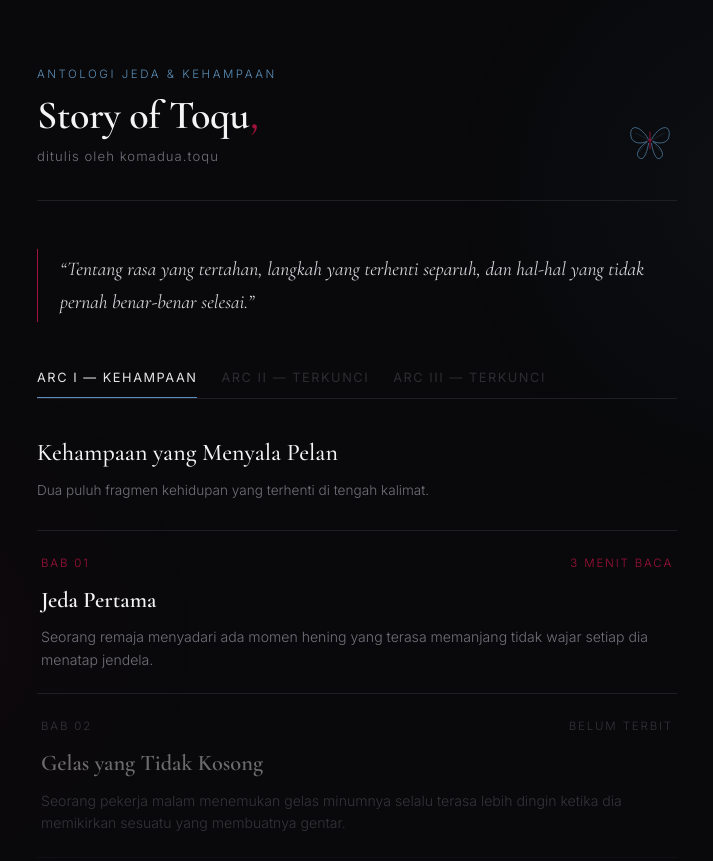
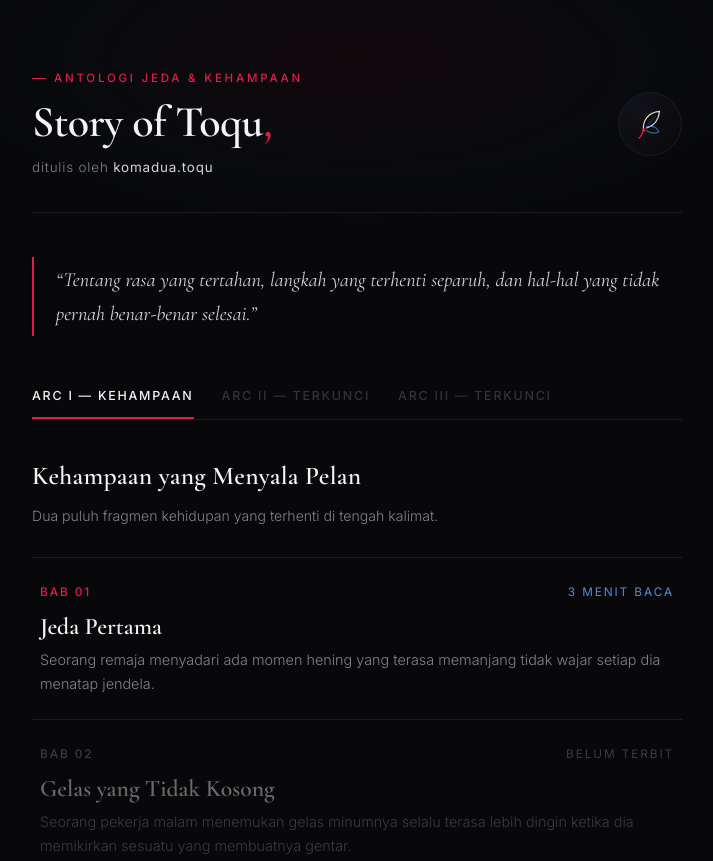
Before and after one commit to toqunata/story_of_toqu, a plain HTML site: page index.html in a window 1280 px wide. Shown: the top 861 px of the page, without its empty margins (283-996 px from the left). Drawn offline with nearby package versions, Linux system fonts and the light colour scheme.

Commit message:
Update index.html

```diff
--- a/index.html
+++ b/index.html
@@ -6,139 +6,161 @@
   <title>Story of Toqu — komadua.toqu</title>
   <link rel="preconnect" href="https://fonts.googleapis.com">
   <link rel="preconnect" href="https://fonts.gstatic.com" crossorigin>
-  <link href="https://fonts.googleapis.com/css2?family=Cormorant+Garamond:ital,wght@0,500;0,600;1,400;1,600&family=Inter:wght@300;400;500&display=swap" rel="stylesheet">
+  <link href="https://fonts.googleapis.com/css2?family=Cormorant+Garamond:ital,wght@0,500;0,600;0,700;1,400;1,600&family=Inter:wght@300;400;500;600&display=swap" rel="stylesheet">
   <style>
     :root {
-      --bg: #09090B;
-      --surface: #0F0F12;
-      --surface-hover: #141418;
-      --text-main: #E4E4E7;
-      --text-muted: #71717A;
-      --cobalt: #5B8FB9;      /* Biru baja dingin & sunyi */
-      --oxblood: #9F1239;     /* Merah anggur gelap & getir */
-      --border: #1E1E24;
+      --bg: #08080A;
+      --surface: #0E0E12;
+      --surface-elevated: #141419;
+      --text-primary: #F4F4F6;
+      --text-secondary: #D4D4D8;
+      --text-muted: #82828E;
+
+      /* Palet Utama: Merah Getir yang Terbaca Tajam + Aksen Biru Baja Sangat Tipis */
+      --crimson: #E11D48;         /* Kontras tinggi untuk sub-bab & penanda penting */
+      --crimson-soft: rgba(225, 29, 72, 0.14);
+      --steel-blue: #60A5FA;      /* Biru dingin hanya sebagai aksen mikro */
+      --steel-muted: #475569;
+      --border: #1C1C22;
+      --border-hover: #2E2E38;
     }
 
     * { box-sizing: border-box; margin: 0; padding: 0; }
 
     body {
       background-color: var(--bg);
-      color: var(--text-main);
+      color: var(--text-primary);
       font-family: 'Inter', sans-serif;
       font-weight: 300;
-      line-height: 1.8;
+      line-height: 1.85;
       -webkit-font-smoothing: antialiased;
       padding: 0 24px;
       position: relative;
       overflow-x: hidden;
     }
 
-    /* Pencahayaan Dramatis Sangat Halus di Latar */
+    /* Atmosfer Pencahayaan Gelap Dramatis */
     body::before {
       content: "";
       position: fixed;
-      top: -20%; right: -10%;
-      width: 55vw; height: 55vw;
-      background: radial-gradient(circle, rgba(91, 143, 185, 0.05) 0%, transparent 65%);
-      pointer-events: none;
-      z-index: 0;
-    }
-    body::after {
-      content: "";
-      position: fixed;
-      bottom: -20%; left: -10%;
-      width: 50vw; height: 50vw;
-      background: radial-gradient(circle, rgba(159, 18, 57, 0.04) 0%, transparent 65%);
+      top: -15%; left: 50%;
+      transform: translateX(-50%);
+      width: 70vw; height: 45vh;
+      background: radial-gradient(ellipse at center, rgba(225, 29, 72, 0.045) 0%, rgba(96, 165, 250, 0.02) 45%, transparent 75%);
       pointer-events: none;
       z-index: 0;
     }
 
-    /* Progress Bar Sehelai Rambut */
+    /* Progress Bar Sehelai Rambut (Biru Baja ke Merah Crimson) */
     #progress-container {
       position: fixed;
       top: 0; left: 0;
       width: 100%; height: 2px;
-      background: transparent;
+      background: rgba(255, 255, 255, 0.03);
       z-index: 100;
       display: none;
     }
     #progress-bar {
       height: 100%;
       width: 0%;
-      background: linear-gradient(90deg, var(--cobalt), var(--oxblood));
+      background: linear-gradient(90deg, var(--steel-muted) 0%, var(--steel-blue) 45%, var(--crimson) 100%);
       transition: width 0.1s ease-out;
     }
 
     .container {
-      max-width: 640px;
+      max-width: 650px;
       margin: 0 auto;
-      padding: 64px 0 96px;
+      padding: 68px 0 100px;
       position: relative;
       z-index: 1;
     }
 
     /* Header Editorial */
     header {
-      margin-bottom: 48px;
+      margin-bottom: 44px;
       border-bottom: 1px solid var(--border);
       padding-bottom: 32px;
       display: flex;
       justify-content: space-between;
-      align-items: flex-end;
-      gap: 20px;
-      position: relative;
+      align-items: center;
+      gap: 24px;
     }
     .kicker {
       font-size: 0.72rem;
-      letter-spacing: 0.22em;
+      font-weight: 500;
+      letter-spacing: 0.24em;
       text-transform: uppercase;
-      color: var(--cobalt);
-      margin-bottom: 8px;
+      color: var(--crimson);
+      margin-bottom: 10px;
+      display: flex;
+      align-items: center;
+      gap: 8px;
+    }
+    .kicker::before {
+      content: "";
+      display: inline-block;
+      width: 14px;
+      height: 1px;
+      background-color: var(--crimson);
     }
     .brand-title {
       font-family: 'Cormorant Garamond', serif;
-      font-size: 2.5rem;
+      font-size: 2.75rem;
       font-weight: 600;
-      letter-spacing: -0.01em;
-      line-height: 1.1;
-      color: #F4F4F5;
+      letter-spacing: -0.015em;
+      line-height: 1.05;
+      color: var(--text-primary);
     }
-    .brand-title span {
-      color: var(--oxblood);
+    .brand-title .comma-mark {
+      color: var(--crimson);
       font-style: italic;
       margin-left: 2px;
     }
     .brand-author {
-      font-size: 0.82rem;
+      font-size: 0.84rem;
       color: var(--text-muted);
-      margin-top: 8px;
-      letter-spacing: 0.08em;
+      margin-top: 10px;
+      letter-spacing: 0.06em;
+    }
+    .brand-author strong {
+      color: var(--text-secondary);
+      font-weight: 400;
     }
 
-    /* Emblem Ukiran Kupu-Kupu Geometris (Statis & Tajam) */
-    .emblem-mark {
-      width: 54px;
-      height: 54px;
+    /* Emblem Baru: Siluet Kupu-Kupu Asimetris & Tanda Koma */
+    .emblem-wrapper {
+      width: 64px;
+      height: 64px;
       flex-shrink: 0;
-      opacity: 0.85;
+      display: flex;
+      align-items: center;
+      justify-content: center;
+      border: 1px solid var(--border);
+      border-radius: 50%;
+      background: radial-gradient(circle at 30% 30%, #121218, #08080A);
+      box-shadow: inset 0 0 18px rgba(96, 165, 250, 0.04);
+    }
+    .emblem-svg {
+      width: 38px;
+      height: 38px;
     }
 
-    /* Prolog Sastra */
+    /* Prolog Manifesto */
     .prolog {
-      border-left: 1px solid var(--oxblood);
-      padding: 4px 0 4px 22px;
-      margin-bottom: 48px;
+      border-left: 2px solid var(--crimson);
+      padding: 6px 0 6px 22px;
+      margin-bottom: 52px;
       font-family: 'Cormorant Garamond', serif;
       font-style: italic;
-      color: #D4D4D8;
-      font-size: 1.22rem;
+      color: var(--text-secondary);
+      font-size: 1.26rem;
       line-height: 1.65;
     }
 
-    /* Navigasi Arc */
+    /* Navigasi Tab Arc */
     .arc-tabs {
       display: flex;
-      gap: 24px;
+      gap: 28px;
       border-bottom: 1px solid var(--border);
       margin-bottom: 32px;
       overflow-x: auto;
@@ -148,105 +170,124 @@
     .tab-btn {
       background: none;
       border: none;
-      border-bottom: 1px solid transparent;
+      border-bottom: 2px solid transparent;
       color: var(--text-muted);
-      padding: 0 0 12px 0;
+      padding: 0 0 14px 0;
       font-family: 'Inter', sans-serif;
-      font-size: 0.8rem;
-      letter-spacing: 0.12em;
+      font-size: 0.78rem;
+      font-weight: 500;
+      letter-spacing: 0.14em;
       text-transform: uppercase;
       white-space: nowrap;
       cursor: pointer;
       transition: color 0.2s, border-color 0.2s;
     }
     .tab-btn.active {
-      color: var(--text-main);
-      border-bottom-color: var(--cobalt);
+      color: var(--text-primary);
+      border-bottom-color: var(--crimson);
     }
     .tab-btn.locked {
       opacity: 0.35;
       cursor: not-allowed;
     }
 
+    /* Judul Sub-Bab Arc */
     .arc-header {
       margin-bottom: 28px;
     }
     .arc-header h2 {
       font-family: 'Cormorant Garamond', serif;
-      font-size: 1.5rem;
-      font-weight: 500;
-      color: #F4F4F5;
+      font-size: 1.6rem;
+      font-weight: 600;
+      color: var(--text-primary);
+      letter-spacing: 0.01em;
     }
     .arc-header p {
-      font-size: 0.85rem;
+      font-size: 0.88rem;
       color: var(--text-muted);
       margin-top: 4px;
     }
 
-    /* Daftar Cerita Bergaya Indeks Buku */
+    /* Daftar Cerita (Indeks Editorial) */
     .story-list {
       display: flex;
       flex-direction: column;
       border-top: 1px solid var(--border);
     }
     .story-card {
-      padding: 22px 4px;
+      padding: 24px 8px;
       border-bottom: 1px solid var(--border);
       cursor: pointer;
-      transition: background 0.25s, padding-left 0.25s;
-      position: relative;
+      transition: background 0.25s ease, padding-left 0.25s ease, border-color 0.25s ease;
     }
     .story-card:hover:not(.locked-card) {
-      background: linear-gradient(90deg, rgba(91, 143, 185, 0.04) 0%, transparent 100%);
-      padding-left: 12px;
+      background: linear-gradient(90deg, rgba(225, 29, 72, 0.04) 0%, transparent 100%);
+      padding-left: 16px;
+      border-bottom-color: var(--border-hover);
     }
     .story-card:hover:not(.locked-card) .story-title {
-      color: var(--cobalt);
+      color: #FFFFFF;
     }
     .story-card.locked-card {
       opacity: 0.42;
       cursor: default;
     }
+
+    /* Label Sub-Bab & Durasi Baca (Dibuat Kontras & Tajam) */
     .story-meta {
       display: flex;
       justify-content: space-between;
-      font-size: 0.72rem;
+      align-items: center;
+      font-size: 0.74rem;
+      font-weight: 500;
       letter-spacing: 0.16em;
       text-transform: uppercase;
-      color: var(--oxblood);
-      margin-bottom: 6px;
+      margin-bottom: 8px;
     }
-    .story-card.locked-card .story-meta {
+    .story-bab {
+      color: var(--crimson); /* Merah tegas agar sub-bab terbaca sangat jelas */
+    }
+    .story-time {
+      color: var(--steel-blue); /* Sentuhan biru dingin sangat halus pada metadata waktu */
+      opacity: 0.85;
+      font-weight: 400;
+    }
+    .story-card.locked-card .story-bab,
+    .story-card.locked-card .story-time {
       color: var(--text-muted);
+      opacity: 1;
     }
+
     .story-title {
       font-family: 'Cormorant Garamond', serif;
-      font-size: 1.4rem;
+      font-size: 1.48rem;
       font-weight: 600;
-      color: #F4F4F5;
+      color: var(--text-primary);
       margin-bottom: 6px;
+      line-height: 1.25;
       transition: color 0.2s;
     }
     .story-premise {
-      font-size: 0.88rem;
+      font-size: 0.9rem;
       color: var(--text-muted);
-      line-height: 1.6;
+      line-height: 1.65;
     }
 
-    /* Mode Baca */
+    /* Mode Baca (Reader View) */
     #reader-view {
       display: none;
       animation: fadeIn 0.35s ease;
     }
     @keyframes fadeIn {
-      from { opacity: 0; }
-      to { opacity: 1; }
+      from { opacity: 0; transform: translateY(4px); }
+      to { opacity: 1; transform: translateY(0); }
     }
     .back-btn {
       background: none;
       border: none;
       color: var(--text-muted);
       font-size: 0.78rem;
+      font-weight: 500;
       letter-spacing: 0.14em;
       text-transform: uppercase;
       cursor: pointer;
@@ -257,55 +298,57 @@
       padding: 4px 0;
       transition: color 0.2s;
     }
-    .back-btn:hover { color: var(--cobalt); }
+    .back-btn:hover { color: var(--crimson); }
 
     .reader-chapter {
-      font-size: 0.75rem;
-      color: var(--oxblood);
+      font-size: 0.76rem;
+      font-weight: 600;
+      color: var(--crimson);
       letter-spacing: 0.2em;
       text-transform: uppercase;
       margin-bottom: 10px;
     }
     .reader-title {
       font-family: 'Cormorant Garamond', serif;
-      font-size: 2.35rem;
+      font-size: 2.5rem;
       font-weight: 600;
-      line-height: 1.2;
-      color: #F4F4F5;
+      line-height: 1.18;
+      color: var(--text-primary);
       margin-bottom: 36px;
       padding-bottom: 24px;
       border-bottom: 1px solid var(--border);
     }
     .reader-body p {
-      margin-bottom: 22px;
-      font-size: 1.02rem;
-      color: #D4D4D8;
-      text-align: left;
+      margin-bottom: 24px;
+      font-size: 1.04rem;
+      color: var(--text-secondary);
     }
+    /* Drop Cap Klasik dengan Sentuhan Merah Getir */
     .reader-body p:first-of-type::first-letter {
       font-family: 'Cormorant Garamond', serif;
-      font-size: 3.1rem;
+      font-size: 3.3rem;
+      font-weight: 600;
       float: left;
-      line-height: 0.85;
-      padding-right: 10px;
+      line-height: 0.82;
+      padding-right: 12px;
       padding-top: 4px;
-      color: var(--cobalt);
+      color: var(--crimson);
     }
 
-    /* Kotak Kutipan & Tautan WhatsApp */
+    /* Kotak Kutipan & Jembatan WhatsApp */
     .quote-box {
-      margin: 48px 0 32px;
-      padding: 24px;
+      margin: 52px 0 32px;
+      padding: 26px;
       background: var(--surface);
       border: 1px solid var(--border);
-      border-left: 2px solid var(--oxblood);
+      border-left: 2px solid var(--crimson);
     }
     .quote-text {
       font-family: 'Cormorant Garamond', serif;
       font-style: italic;
-      font-size: 1.15rem;
-      color: #E4E4E7;
-      margin-bottom: 18px;
+      font-size: 1.2rem;
+      color: var(--text-primary);
+      margin-bottom: 20px;
       line-height: 1.6;
     }
     .action-row {
@@ -314,9 +357,10 @@
       gap: 12px;
     }
     .btn {
-      padding: 10px 18px;
-      font-size: 0.78rem;
-      letter-spacing: 0.1em;
+      padding: 11px 18px;
+      font-size: 0.76rem;
+      font-weight: 500;
+      letter-spacing: 0.12em;
       text-transform: uppercase;
       cursor: pointer;
       text-decoration: none;
@@ -324,29 +368,29 @@
       align-items: center;
       gap: 8px;
       border: 1px solid var(--border);
-      transition: all 0.25s;
+      transition: all 0.25s ease;
     }
     .btn-copy {
       background: transparent;
-      color: var(--text-muted);
+      color: var(--text-secondary);
     }
     .btn-copy:hover {
-      border-color: var(--text-main);
-      color: var(--text-main);
+      border-color: var(--text-secondary);
+      background: rgba(255, 255, 255, 0.03);
     }
     .btn-wa {
-      background: rgba(91, 143, 185, 0.08);
-      border-color: var(--cobalt);
-      color: var(--cobalt);
+      background: var(--crimson-soft);
+      border-color: var(--crimson);
+      color: #FDA4AF;
     }
     .btn-wa:hover {
-      background: var(--cobalt);
-      color: #09090B;
+      background: var(--crimson);
+      color: #FFFFFF;
     }
 
     /* Footer */
     footer {
-      margin-top: 80px;
+      margin-top: 84px;
       padding-top: 32px;
       border-top: 1px solid var(--border);
       display: flex;
@@ -354,23 +398,30 @@
       align-items: center;
       flex-wrap: wrap;
       gap: 16px;
-      font-size: 0.8rem;
+      font-size: 0.82rem;
       color: var(--text-muted);
     }
     .social-links {
       display: flex;
-      gap: 20px;
+      gap: 22px;
     }
     .social-links a {
-      color: var(--text-muted);
+      color: var(--text-secondary);
       text-decoration: none;
-      letter-spacing: 0.08em;
+      letter-spacing: 0.1em;
       text-transform: uppercase;
-      font-size: 0.75rem;
+      font-size: 0.74rem;
       transition: color 0.2s;
     }
     .social-links a:hover {
-      color: var(--cobalt);
+      color: var(--crimson);
+    }
+
+    @media (max-width: 480px) {
+      .brand-title { font-size: 2.25rem; }
+      .emblem-wrapper { width: 52px; height: 52px; }
+      .emblem-svg { width: 30px; height: 30px; }
+      .reader-title { font-size: 2rem; }
     }
   </style>
 </head>
@@ -383,23 +434,25 @@
       <header>
         <div>
           <div class="kicker">Antologi Jeda &amp; Kehampaan</div>
-          <div class="brand-title">Story of Toqu<span>,</span></div>
-          <div class="brand-author">ditulis oleh komadua.toqu</div>
+          <h1 class="brand-title">Story of Toqu<span class="comma-mark">,</span></h1>
+          <div class="brand-author">ditulis oleh <strong>komadua.toqu</strong></div>
         </div>
-        <!-- Ukiran Kupu-Kupu Geometris Berujung Koma (Statis, Dewasa, Tajam) -->
-        <svg class="emblem-mark" viewBox="0 0 80 80" fill="none" aria-label="Emblem Story of Toqu">
-          <!-- Sayap Kiri Atas & Bawah -->
-          <path d="M38 38 C26 16, 8 14, 12 34 C14 44, 28 45, 36 40" stroke="#5B8FB9" stroke-width="1.2"/>
-          <path d="M36 41 C24 48, 16 62, 26 66 C32 68, 36 54, 38 43" stroke="#5B8FB9" stroke-width="1.2"/>
-          <!-- Sayap Kanan Atas & Bawah -->
-          <path d="M42 38 C54 16, 72 14, 68 34 C66 44, 52 45, 44 40" stroke="#5B8FB9" stroke-width="1.2"/>
-          <path d="M44 41 C56 48, 64 62, 54 66 C48 68, 44 54, 42 43" stroke="#5B8FB9" stroke-width="1.2"/>
-          <!-- Serat Halus Dalam Sayap -->
-          <path d="M37 38 L18 28 M37 40 L24 56 M43 38 L62 28 M43 40 L56 56" stroke="#5B8FB9" stroke-width="0.6" stroke-opacity="0.5"/>
-          <!-- Inti / Simpul Merah Gelap -->
-          <line x1="40" y1="26" x2="40" y2="52" stroke="#9F1239" stroke-width="1.5"/>
-          <circle cx="40" cy="39" r="2.2" fill="#9F1239"/>
-        </svg>
+
+        <!-- Emblem Abstrak: Siluet Kupu-Kupu Profil Samping yang Melengkung Menjadi Tanda Koma -->
+        <div class="emblem-wrapper" title="Simbol Jeda — Story of Toqu">
+          <svg class="emblem-svg" viewBox="0 0 48 48" fill="none" xmlns="http://www.w3.org/2000/svg">
+            <!-- Sayap Utama Tajam (Perspektif Samping) -->
+            <path d="M16 32 C14 20, 22 9, 36 8 C35 19, 29 26, 20 29" stroke="#E4E4E7" stroke-width="1.4" stroke-linecap="round" stroke-linejoin="round"/>
+            <!-- Sayap Sekunder dengan Sentuhan Biru Baja Redup -->
+            <path d="M19 28 C25 26, 33 27, 35 34 C29 37, 23 35, 19 32" stroke="#60A5FA" stroke-width="1.2" stroke-opacity="0.75" stroke-linecap="round"/>
+            <!-- Urat Sayap Halus -->
+            <path d="M18 30 L31 14" stroke="#60A5FA" stroke-width="0.7" stroke-opacity="0.45"/>
+            <!-- Ekor Melengkung Membentuk Tanda Koma di Bawah -->
+            <path d="M16 32 C14 36, 13 40, 10 42" stroke="#E11D48" stroke-width="1.6" stroke-linecap="round"/>
+            <!-- Simpul Inti Merah Crimson -->
+            <circle cx="16" cy="31.5" r="2.2" fill="#E11D48"/>
+          </svg>
+        </div>
       </header>
 
       <div class="prolog" id="prolog-text"></div>
@@ -462,8 +515,8 @@
       card.className = `story-card ${isPublished ? '' : 'locked-card'}`;
       card.innerHTML = `
         <div class="story-meta">
-          <span>Bab ${story.num}</span>
-          <span>${isPublished ? (story.readTime || '3 menit baca') : 'Belum terbit'}</span>
+          <span class="story-bab">Bab ${story.num}</span>
+          <span class="story-time">${isPublished ? (story.readTime || '3 menit baca') : 'Belum terbit'}</span>
         </div>
         <div class="story-title">${story.title}</div>
         <div class="story-premise">${story.premise}</div>
```
